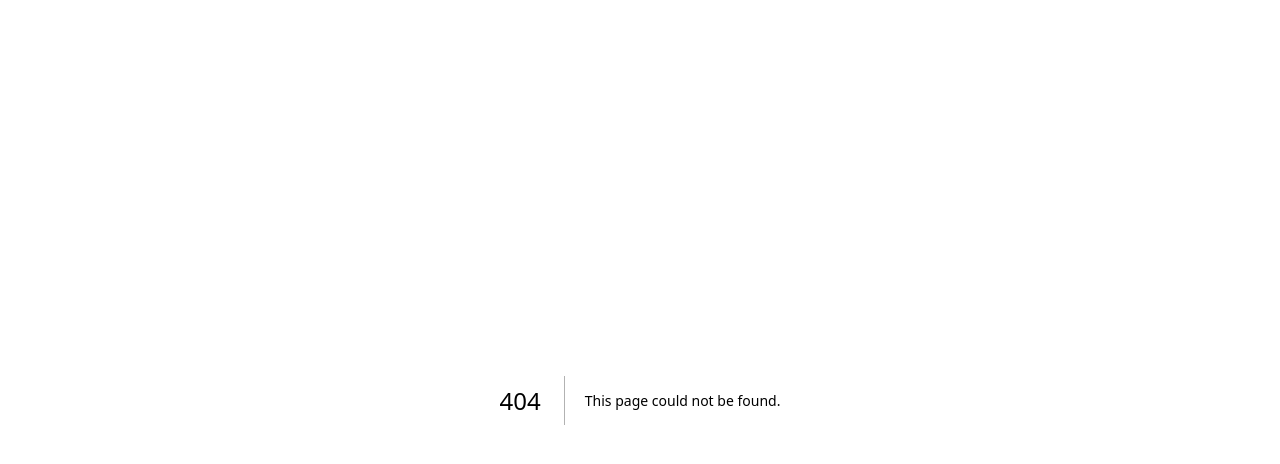
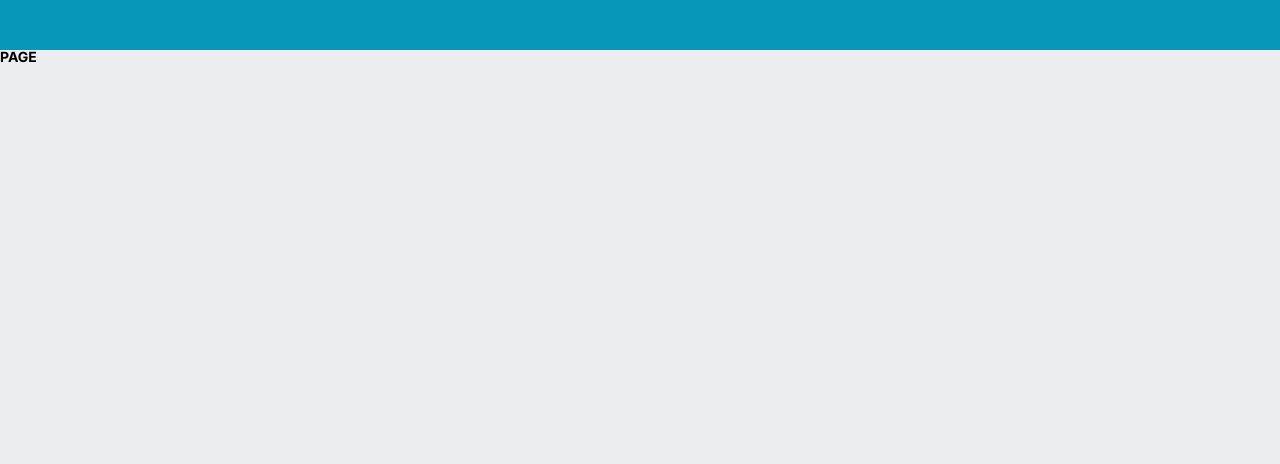
Before and after one commit to anthonyvii27/nanof, a Next.js app in the folder platform/: page /app in a window 1280 px wide. Before the commit this address had no page. Shown: the top 464 px of the page. Built offline with nearby package versions, Linux system fonts and the light colour scheme.

Commit message:
feat: internal layout

```diff
--- /dev/null
+++ b/platform/src/app/(internal)/app/_components/content/index.tsx
@@ -0,0 +1,8 @@
+import { IReactChildren } from "@/app/_interfaces/core";
+import { ReactElement } from "react";
+
+import { Root } from "./styles";
+
+const Content = ({ children }: IReactChildren): ReactElement => <Root>{children}</Root>;
+
+export { Content };
--- /dev/null
+++ b/platform/src/app/(internal)/app/_components/content/styles.ts
@@ -0,0 +1,10 @@
+"use client";
+
+import styled from "styled-components";
+
+export const Root = styled.main`
+    width: 100%;
+    height: calc(100vh - 50px);
+    display: flex;
+    flex-direction: column;
+`;
--- /dev/null
+++ b/platform/src/app/(internal)/app/_components/navbar/index.tsx
@@ -0,0 +1,7 @@
+import { ReactElement } from "react";
+
+import { Root } from "./styles";
+
+const Navbar = (): ReactElement => <Root></Root>;
+
+export { Navbar };
--- /dev/null
+++ b/platform/src/app/(internal)/app/_components/navbar/styles.ts
@@ -0,0 +1,9 @@
+"use client";
+
+import styled from "styled-components";
+
+export const Root = styled.nav`
+    width: 100%;
+    height: 50px;
+    background: ${({ theme }) => theme.colors.lighterCyan};
+`;
--- /dev/null
+++ b/platform/src/app/(internal)/app/_components/sidebar/index.tsx
@@ -0,0 +1,7 @@
+import { ReactElement } from "react";
+
+import { Root } from "./styles";
+
+const Sidebar = (): ReactElement => <Root></Root>;
+
+export { Sidebar };
--- /dev/null
+++ b/platform/src/app/(internal)/app/_components/sidebar/styles.ts
@@ -0,0 +1,20 @@
+"use client";
+
+import styled from "styled-components";
+
+export const Root = styled.aside`
+    width: 300px;
+    height: calc(100vh - 50px);
+    background: ${({ theme }) => theme.colors.gray40};
+    border-right: 1px solid ${({ theme }) => theme.colors.gray60};
+    position: absolute;
+    top: 50px;
+    left: 0;
+    transform: translateX(-300px);
+    transition: 0.2s ease-out;
+
+    &:hover {
+        transform: translateX(0);
+        transition: 0.2s ease-in;
+    }
+`;
--- /dev/null
+++ b/platform/src/app/(internal)/app/layout.tsx
@@ -0,0 +1,25 @@
+import { IReactChildren } from "@/app/_interfaces/core";
+import { Content } from "@/app/(internal)/app/_components/content";
+import { Navbar } from "@/app/(internal)/app/_components/navbar";
+import { Sidebar } from "@/app/(internal)/app/_components/sidebar";
+import { Metadata } from "next";
+import { ReactElement } from "react";
+
+import { Root } from "./styles";
+
+export const metadata: Metadata = {
+    title: "APP Page",
+    description: "Description APP Page",
+};
+
+const Layout = ({ children }: IReactChildren): ReactElement => {
+    return (
+        <Root>
+            <Navbar />
+            <Sidebar />
+            <Content>{children}</Content>
+        </Root>
+    );
+};
+
+export default Layout;
--- /dev/null
+++ b/platform/src/app/(internal)/app/page.tsx
@@ -0,0 +1,11 @@
+import { ReactElement } from "react";
+
+const Page = (): ReactElement => {
+    return (
+        <div>
+            <h1>PAGE</h1>
+        </div>
+    );
+};
+
+export default Page;
--- /dev/null
+++ b/platform/src/app/(internal)/app/styles.ts
@@ -0,0 +1,9 @@
+"use client";
+
+import styled from "styled-components";
+
+export const Root = styled.div`
+    width: 100%;
+    height: 100vh;
+    position: relative;
+`;
```
